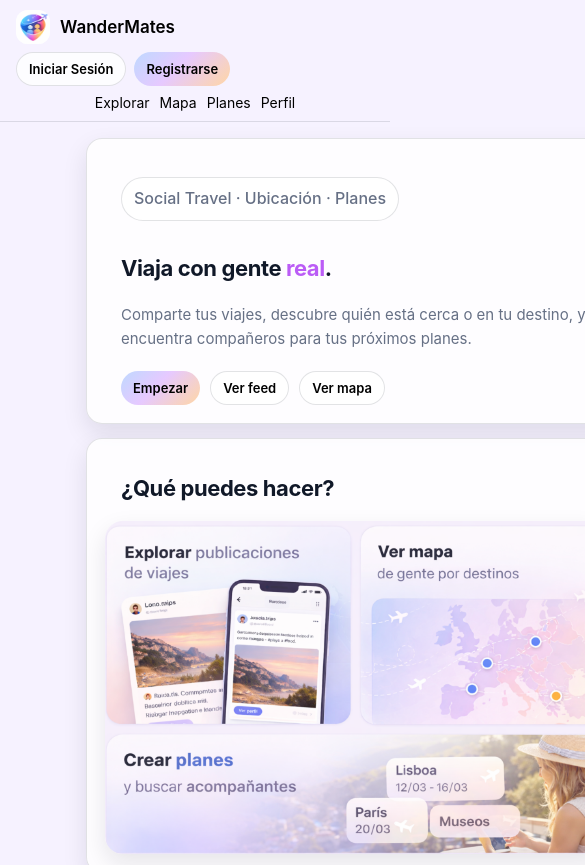
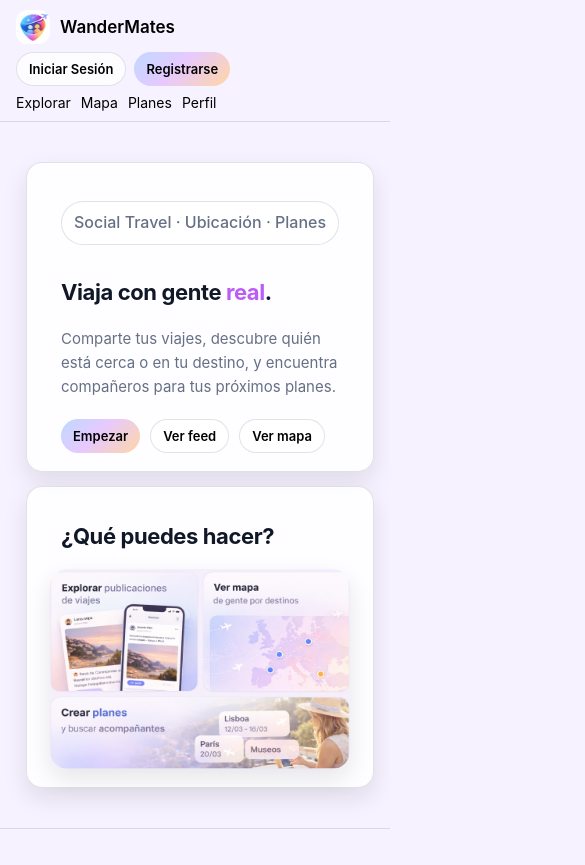
Before and after one commit to selenemu4ozboza/WanderMates, a plain HTML site: page index.html in a window 390 px wide. Shown: the top 865 px of the page, 585 px wide, since content can reach past the window. Drawn offline with Linux system fonts and the light colour scheme.

Commit message:
Más cambios en media query

```diff
--- a/index.html
+++ b/index.html
@@ -33,7 +33,7 @@
     </div>
 </header>
 
-<main >
+<main class="index">
     <section class="cajas">
         <div class="contenedor cajas_grid">
 
--- a/styles.css
+++ b/styles.css
@@ -906,7 +906,6 @@ legend{
         gap: 10px;
         font-size: 14px;
         flex-wrap: wrap;
-        justify-content: center;
         width: 100%;
         order: 3;
     }
@@ -928,16 +927,19 @@ legend{
     }
 
     /* --- INDEX --- */
-    .cajas {
-        margin: 16px 0 0 0;
+    .index{
+        margin-left: -130px;
     }
 
     .cajas_grid {
         grid-template-columns: 1fr;
-        grid-template-rows: auto;
+        grid-template-rows: 1fr;
         margin-right: 0;
         gap: 14px;
         padding: 0 16px;
+    }
+    .collage-img{
+        width: 300px;
     }
 
     .botones_acciones {
@@ -971,13 +973,13 @@ legend{
 
     /* --- FEED --- */
     .feed {
-        margin-left: 0;
+        margin-left: -100px;
         margin-top: 16px;
         padding: 0 16px;
     }
 
     .publis_grid {
-        grid-template-columns: 1fr;
+        grid-template-columns: 357px;
         grid-template-rows: auto;
         margin-right: 0;
     }
@@ -1062,6 +1064,9 @@ legend{
     .perfilLucia-user {
         margin-top: 10px;
         font-size: 24px;
+    }
+    .perfilLucia-volver{
+        margin-top: -260px;
     }
 
     .perfilLucia-estado {
```
